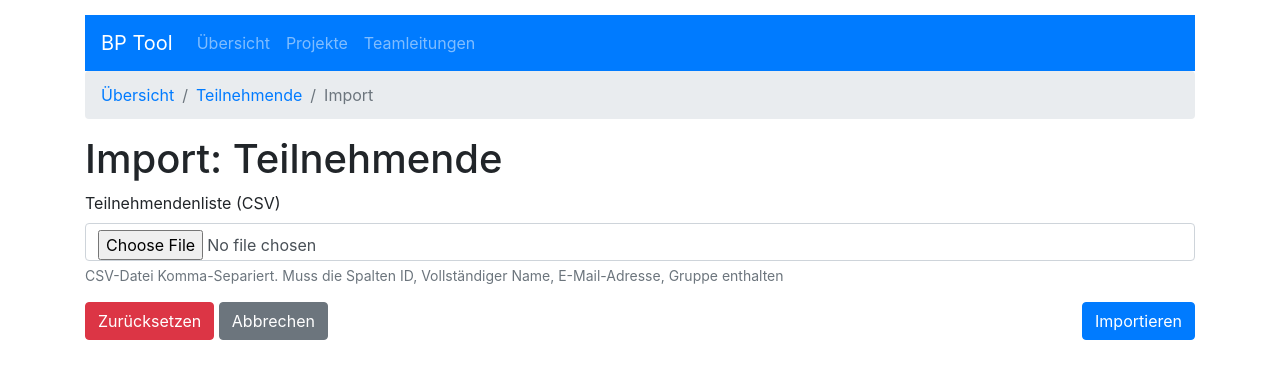
After one commit to Jonas-July/bp-tool, a Django app: page /student/import/ in a window 1280 px wide. The commit adds this page. Shown: the top 379 px of the page. Run offline with Django 3.2, Linux system fonts and the light colour scheme; the visitor is signed in with stand-in values (Sample User, id 1); some libraries are stand-ins or nearby versions.

Commit message:
Introduce student overview and student import view
Additionally improve project import performance

```diff
--- a/bp/forms.py
+++ b/bp/forms.py
@@ -37,3 +37,8 @@ class AGGradeForm(forms.ModelForm):
 class ProjectImportForm(forms.Form):
     csvfile = forms.FileField(label="Projektliste (CSV)",
                       help_text="CSV-Datei Semikolon-Separiert. Muss die Spalten xyz enthalten")
+
+
+class StudentImportForm(forms.Form):
+    csvfile = forms.FileField(label="Teilnehmendenliste (CSV)",
+                      help_text="CSV-Datei Komma-Separiert. Muss die Spalten ID, Vollständiger Name, E-Mail-Adresse, Gruppe enthalten")
--- a/bp/templates/bp/index.html
+++ b/bp/templates/bp/index.html
@@ -31,6 +31,7 @@
                 <div class="card-body">
                     <h4 class="card-title">{{ students.count}} Teilnehmende</h4>
                     <p class="card-text">Alle Studierenden sind Teil von Projektgruppen.</p>
+                    <a href="{% url "bp:student_list" %}" class="btn btn-secondary">Zur Liste</a>
                 </div>
             </div>
         {% else %}
@@ -39,6 +40,7 @@
             <div class="card-body">
                 <h4 class="card-title">{{ students.count}} Teilnehmende</h4>
                 <p class="card-text">{{ students_without_project.count}} Studierende sind nicht Teil einer Projektgruppe.</p>
+                <a href="{% url "bp:student_list" %}" class="btn btn-secondary">Zur Liste</a>
             </div>
         </div>
         {% endif %}
--- /dev/null
+++ b/bp/templates/bp/students_import.html
@@ -0,0 +1,30 @@
+{% extends "bp/base.html" %}
+
+{% load bootstrap4 %}
+
+{% block breadcrumbs %}
+    <li class="breadcrumb-item"><a href="{% url "bp:index" %}">Übersicht</a></li>
+    <li class="breadcrumb-item"><a href="{% url "bp:student_list" %}">Teilnehmende</a></li>
+    <li class="breadcrumb-item active">Import</li>
+{% endblock %}
+
+{% block content %}
+    <h1>Import: Teilnehmende</h1>
+
+    <form method="POST" class="post-form" enctype='multipart/form-data'>{% csrf_token %}
+        {% bootstrap_form form %}
+        {% buttons %}
+            <button type="submit" class="save btn btn-primary float-right">
+                Importieren
+            </button>
+            <button type="reset" class="btn btn-danger">
+                Zurücksetzen
+            </button>
+
+            <a href="{% url 'bp:project_list' %}" class="btn btn-secondary">
+                Abbrechen
+            </a>
+        {% endbuttons %}
+    </form>
+
+{% endblock %}
--- a/bp/urls.py
+++ b/bp/urls.py
@@ -1,7 +1,8 @@
 from django.urls import path
 from django.views.generic import TemplateView
 
-from bp.views import IndexView, ProjectListView, ProjectView, TLView, TLListView, AGGradeView, AGGradeSuccessView, ProjectImportView
+from bp.views import IndexView, ProjectListView, ProjectView, TLView, TLListView, AGGradeView, AGGradeSuccessView, \
+    ProjectImportView, StudentListView, StudentImportView
 
 app_name = "bp"
 
@@ -12,6 +13,8 @@ urlpatterns = [
     path('project/<pk>/', ProjectView.as_view(), name="project_detail"),
     path('tl/', TLListView.as_view(), name="tl_list"),
     path('tl/<pk>/', TLView.as_view(), name="tl_detail"),
+    path('student/', StudentListView.as_view(), name="student_list"),
+    path('student/import/', StudentImportView.as_view(), name="student_import"),
     path('grade/invalid/', TemplateView.as_view(template_name="bp/project_grade_invalid_secret.html"),
          name="ag_grade_invalid"),
     path('grade/<str:order_id>/success/', AGGradeSuccessView.as_view(), name="ag_grade_success"),
--- a/bp/views.py
+++ b/bp/views.py
@@ -9,7 +9,7 @@ from django.urls import reverse, reverse_lazy
 from django.views.defaults import bad_request, permission_denied, server_error, page_not_found
 from django.views.generic import TemplateView, ListView, DetailView, UpdateView, FormView
 
-from bp.forms import AGGradeForm, ProjectImportForm
+from bp.forms import AGGradeForm, ProjectImportForm, StudentImportForm
 from bp.models import BP, Project, Student, TL
 from bp.pretix import get_order_secret
 
@@ -145,6 +145,7 @@ class ProjectImportView(PermissionRequiredMixin, FormView):
     def form_valid(self, form):
         import_count = 0
         reader = csv.DictReader(io.TextIOWrapper(form.cleaned_data.get("csvfile").file), delimiter=";")
+        active_bp = BP.get_active()
         for row in reader:
             try:
                 Project.objects.create(**{
@@ -153,7 +154,7 @@ class ProjectImportView(PermissionRequiredMixin, FormView):
                     "ag_mail": row["ag_mail"],
                     "title": row["title"],
                     "order_id": row["order_id"],
-                    "bp": BP.get_active(),
+                    "bp": active_bp,
                 })
                 print(f"Projekt {row['title']} importiert")
                 import_count += 1
@@ -161,3 +162,39 @@ class ProjectImportView(PermissionRequiredMixin, FormView):
                 print(f"Projekt {row['title']} existiert bereits")
         messages.add_message(self.request, messages.SUCCESS, f"{import_count} Projekt(e) erfolgreich importiert")
         return super().form_valid(form)
+
+
+class StudentListView(PermissionRequiredMixin, FilterByActiveBPMixin, ListView):
+    model = Student
+    template_name = "bp/student_overview.html"
+    context_object_name = "students"
+    permission_required = 'bp.view_student'
+
+
+class StudentImportView(PermissionRequiredMixin, FormView):
+    template_name = "bp/students_import.html"
+    form_class = StudentImportForm
+    success_url = reverse_lazy("bp:student_list")
+    permission_required = "bp.add_student"
+
+    def form_valid(self, form):
+        import_count = 0
+        reader = csv.DictReader(io.TextIOWrapper(form.cleaned_data.get("csvfile").file), delimiter=",")
+        active_bp = BP.get_active()
+        for row in reader:
+            try:
+                if not row["Gruppe"].startswith("Nicht Mitglied einer Gruppe"):
+                    project = Project.objects.get(nr=row["Gruppe"].split("_")[0])
+                    Student.objects.create(**{
+                        "name": row["Vollständiger Name"],
+                        "moodle_id": row["ID"],
+                        "mail": row["E-Mail-Adresse"],
+                        "project": project,
+                        "bp": active_bp,
+                    })
+                    print(f"Teilnehmer*in {row['Vollständiger Name']} importiert")
+                    import_count += 1
+            except IntegrityError:
+                print(f"Teilnehmer*in {row['Vollständiger Name']} existiert bereits")
+        messages.add_message(self.request, messages.SUCCESS, f"{import_count} Teilnehmende erfolgreich importiert")
+        return super().form_valid(form)
```
Also changed, not shown: bp/templates/bp/student_overview.html (added, +34 -0 lines).
